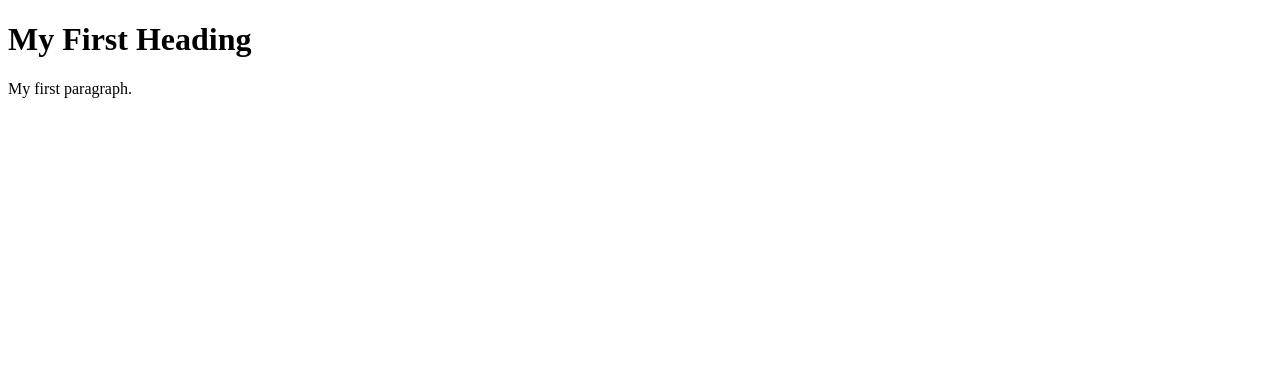
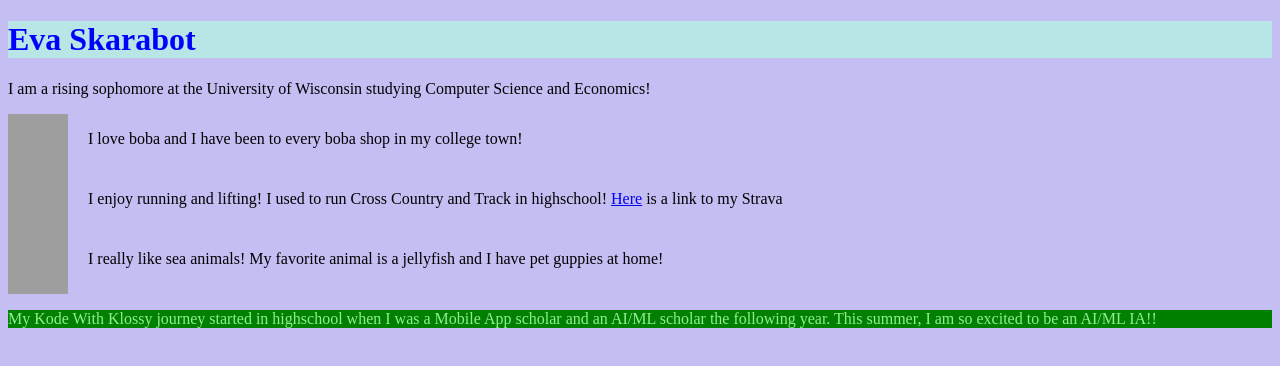
Before and after one commit to evacado0/git1, a plain HTML site: page index.html in a window 1280 px wide. Drawn offline with Linux system fonts and the light colour scheme; grey boxes are pictures that could not be loaded.

Commit message:
add about me

```diff
--- a/index.html
+++ b/index.html
@@ -1,9 +1,60 @@
 <!DOCTYPE html>
 <html>
+<head>
+    <link rel="stylesheet" href="/styles.css" />
+</head>
 <body>
 
-<h1>My First Heading</h1>
-<p>My first paragraph.</p>
+<h1>Eva Skarabot</h1>
+<p>I am a rising sophomore at the
+    University of Wisconsin studying
+    Computer Science and Economics!
+</p>
+
+<div class = "container">
+<img src="https://encrypted-tbn0.gstatic.com/images?q=tbn:ANd9GcQVUZAgya4M0PdNQoQBxE-hQUZj8PycndG9rg&s" alt="boba"
+width="60" height="60">
+<p>
+
+    I love boba and I have been to
+    every boba shop in my college town!
+</p>
+</div>
+
+<div class="container">
+<img src="https://www.shutterstock.com/shutterstock/videos/697777/thumb/1.jpg?ip=x480" alt="lifting"
+width="60" height="60">
+<p>
+    I enjoy running and lifting! I used
+    to run Cross Country and Track in
+    highschool! <a href="https://strava.app.link/9FwXVwx7NUb">Here</a> is a link to my Strava
+</p>
+</div>
+<div class="container">
+<img src="https://encrypted-tbn0.gstatic.com/images?q=tbn:ANd9GcShUkuozog67sTlZkIEH6yumxk85zWSwXq4Ww&s" alt="jellyfish"
+width="60" height="60">
+<p>
+    I really like sea animals! My favorite
+    animal is a jellyfish and I have pet guppies
+    at home!
+</p>
+</div>
+
+<p id="kwk">
+    My Kode With Klossy journey started
+    in highschool when I was a Mobile
+    App scholar and an AI/ML scholar the
+    following year. This summer, I am
+    so excited to be an AI/ML IA!!
+</p>
+
+<!-- Your name
+Your bio
+Image(s) of something that represents you and your passions
+Link(s) to something you are interested in
+Your KWK and coding journey
+At least 3 fun facts about you
+Use of color and spicy styling -->
 
 </body>
 </html>
--- /dev/null
+++ b/styles.css
@@ -0,0 +1,19 @@
+body{
+    background-color:rgb(197, 190, 243);
+}
+
+h1{
+    color: blue;
+    background-color: rgb(184, 230, 230);
+}
+
+#kwk{
+    color:lightgreen ;
+    background-color: green
+
+}
+
+.container{
+    display:flex;
+    column-gap: 20px
+}
```
